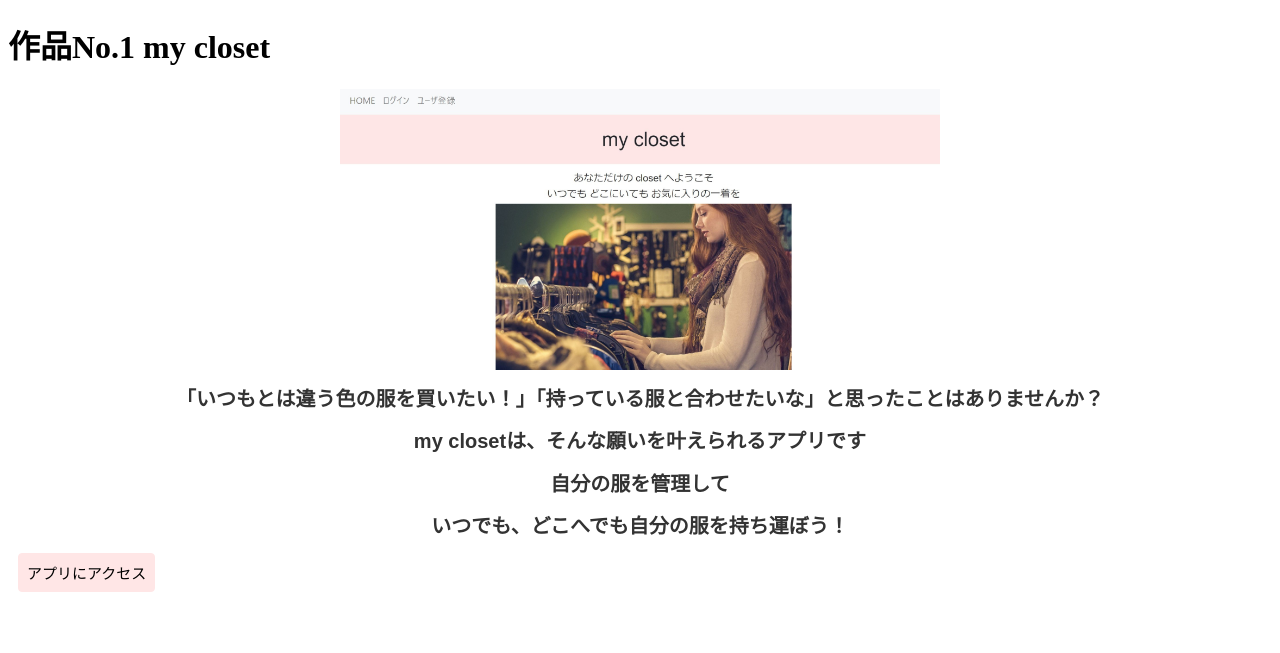
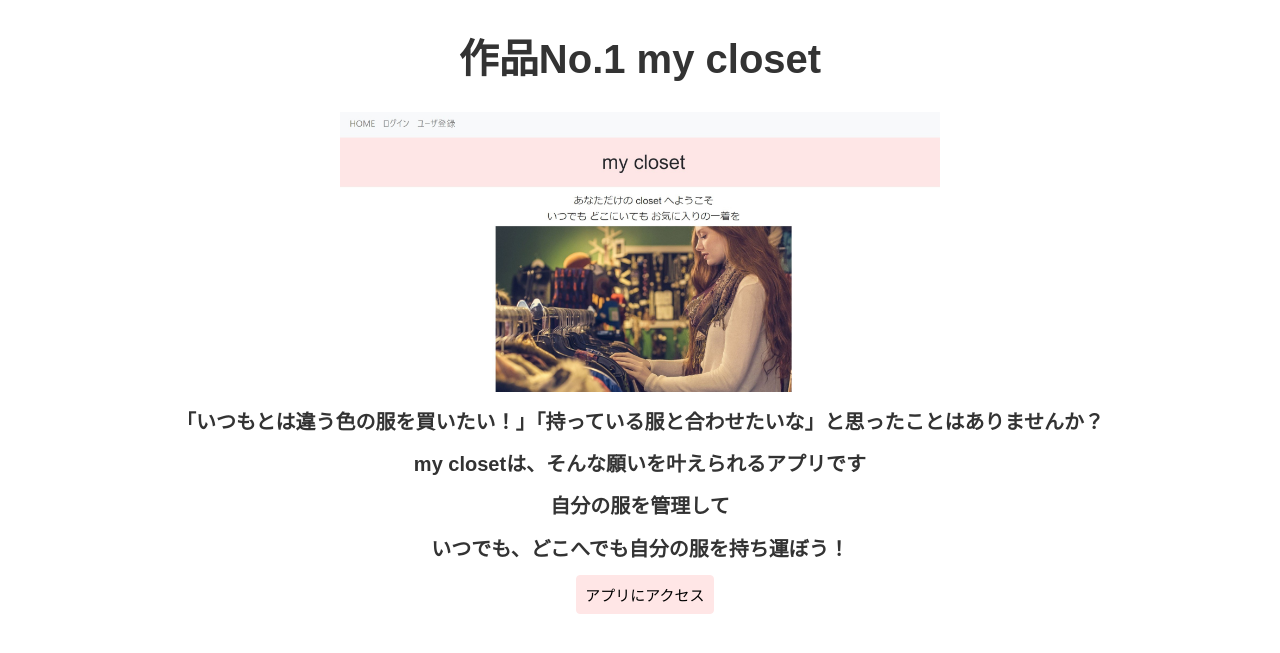
Before and after one commit to sumika0119/ClosetRepository, a Django app: page /accounts/ in a window 1280 px wide. Shown: the top 653 px of the page. Run offline with Django 4.2, Linux system fonts and the light colour scheme.

Commit message:
文章のアレンジ

```diff
--- a/closet_project/static/css/style.css
+++ b/closet_project/static/css/style.css
@@ -142,6 +142,7 @@
       font-size: 15px;
       cursor: pointer;
       margin-left: 10px;
+      text-align: center;
   }
 
   .custom-btn:hover {
@@ -214,3 +215,15 @@
     color: #333; /* Change the color as needed */
     text-align: center;
   }
+
+  .heading2 {
+    font-size: 40px; /* Change the font size as needed */
+    font-family: Arial, sans-serif; /* Change the font family as needed */
+    color: #333; /* Change the color as needed */
+    text-align: center;
+  }
+
+  body {
+    justify-content: center;
+    text-align: center;
+    }
```
